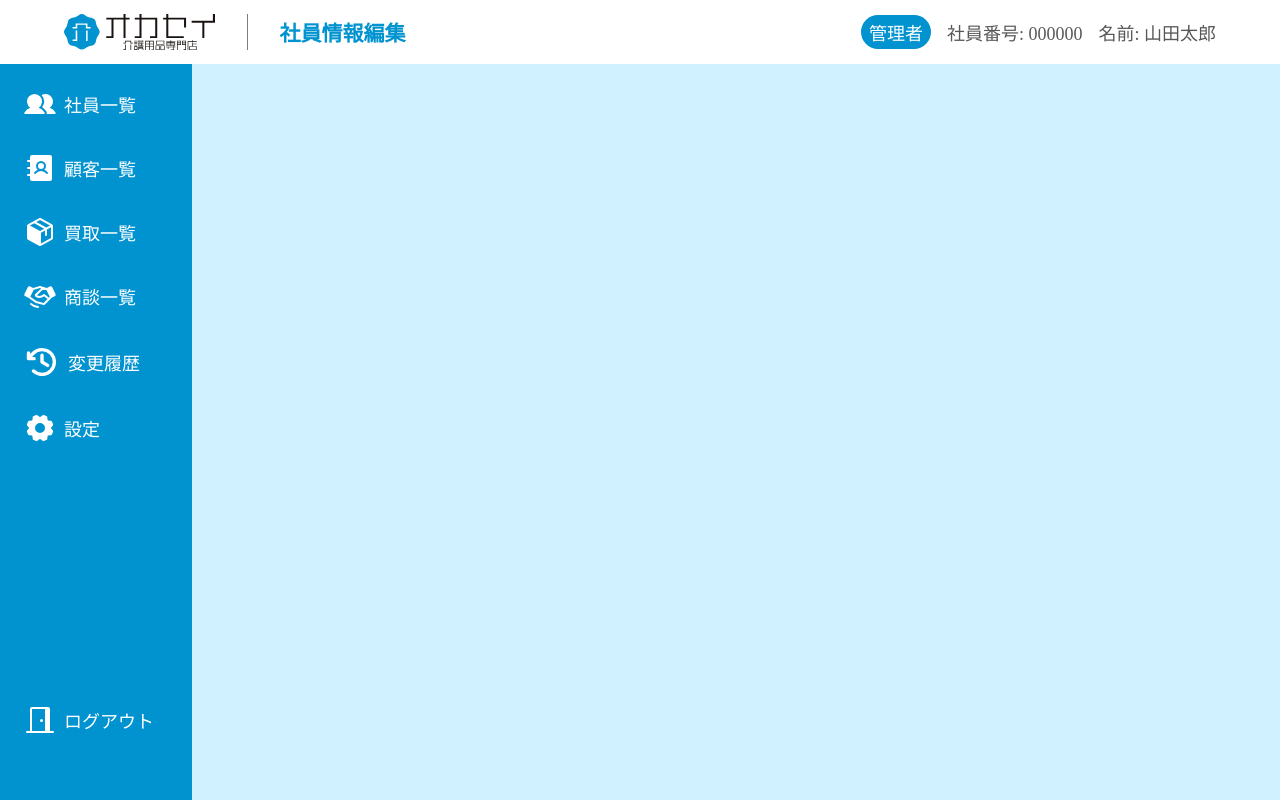
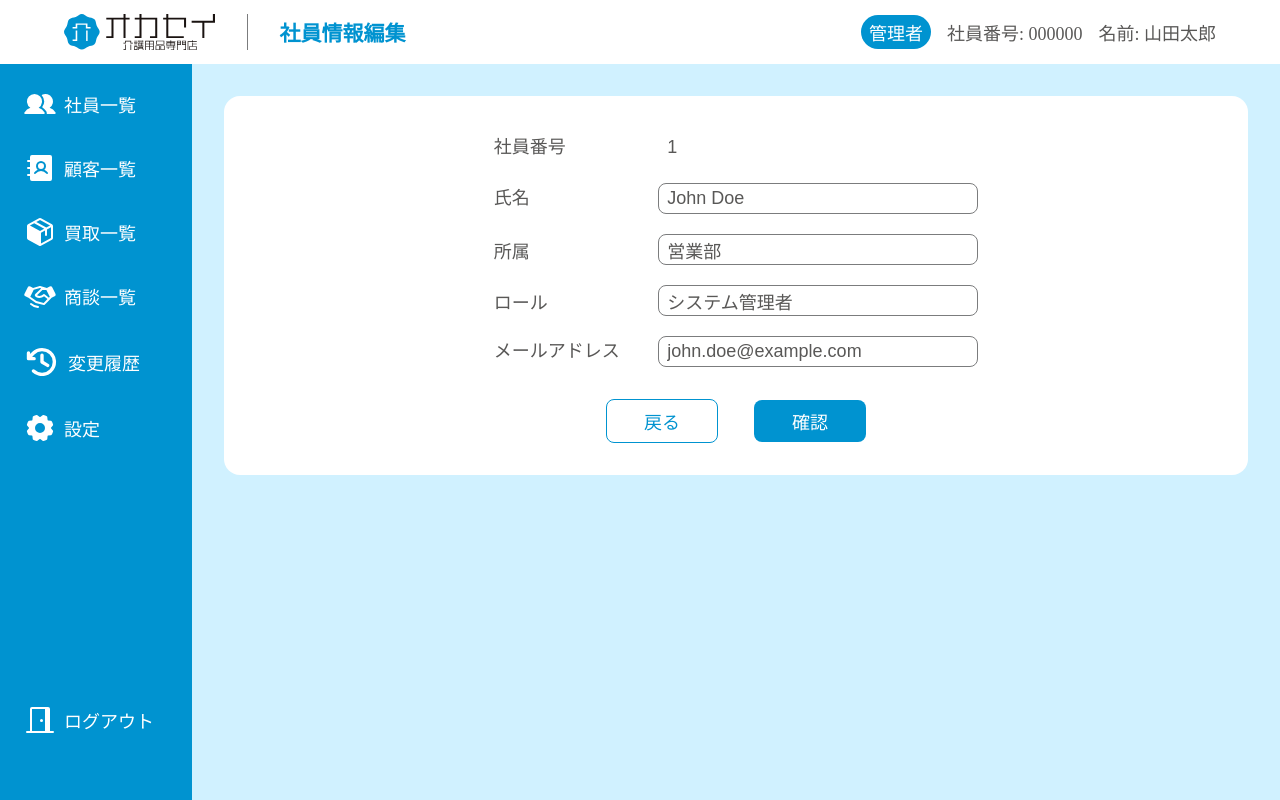
Before and after one commit to studioexu/okasei-business-create, a SvelteKit app: page /users/1 in a window 1280 px wide. Built offline with nearby package versions, Linux system fonts and the light colour scheme.

Commit message:
feature: ユーザー編集画面を作成

```diff
--- a/src/routes/users/[id]/+page.svelte
+++ b/src/routes/users/[id]/+page.svelte
@@ -1,5 +1,246 @@
-<script lang="ts" context="module"></script>
-<script lang="ts"></script>
+<script lang="ts" context="module">
+	import { goto } from '$app/navigation'
+	import { page } from '$app/stores'
+	import { roles, users } from '@/stores/users'
+	import { debounce, toKebab } from '@/libs/utils'
+	import type { Role, User, UserKey } from '@/libs/types'
+	import ResultModal from '@/views/modals/ResultModal.svelte'
+</script>
 
+<script lang="ts">
+	const user: User = <User>$users.find(user => `${user.employeeNumber}` === $page.params.id)
+	$: fieldsets = [
+		{
+			id: 'employeeNumber',
+			type: 'number',
+			text: '社員番号',
+			isError: false,
+			errorText: '社員番号は0より大きい数を入力してください。'
+		},
+		{
+			id: 'name',
+			type: 'text',
+			text: '氏名'
+		},
+		{
+			id: 'belongsTo',
+			type: 'text',
+			text: '所属'
+		},
+		{
+			id: 'role',
+			type: 'text',
+			list: 'roles',
+			options: $roles,
+			text: 'ロール',
+			isError: false,
+			errorText: 'ロールは選択肢に該当するものを選んでください。'
+		},
+		{
+			id: 'email',
+			type: 'text',
+			text: 'メールアドレス',
+			isError: false,
+			errorText: 'メールアドレスを入力してください。'
+		}
+	] as {
+		id: UserKey
+		type: string
+		list?: string
+		options?: string[]
+		text: string
+		isError?: boolean
+		errorText?: string
+	}[]
 
-<style></style>
+	let isConfirming: boolean = false
+
+	$: isDisabled = !Object.keys(user).every(key => {
+		const localKey = <UserKey>key
+		const localUser = user[localKey]
+		const fieldset = fieldsets.find(fieldset => fieldset.id === localKey)
+
+		return (
+			(typeof localUser === 'number' ? localUser > 0 : localUser !== '') &&
+			fieldset &&
+			!fieldset.isError
+		)
+	})
+
+	let isNavigating: boolean = false
+	let isShown: boolean = false
+	let isSucceeded: boolean = false
+
+	const onInput = debounce((event: Event, id: string) => {
+		if (user.hasOwnProperty(id)) {
+			const content: string = (<HTMLInputElement>event.target).value
+			const fieldset = fieldsets.find(fieldset => fieldset.id === id)
+
+			switch (id) {
+				case 'employeeNumber':
+					user[id] = Number(content.replace(/^0+(?=\d)/, ''))
+
+					if (fieldset) fieldset.isError = user[id] <= 0
+
+					break
+
+				case 'name':
+				case 'belongsTo':
+					user[id] = content
+					break
+
+				case 'role':
+					user[id] = <Role>content
+
+					if (fieldset) fieldset.isError = !$roles.includes(<Role>content)
+
+					break
+
+				case 'email':
+					user[id] = content
+					if (fieldset)
+						fieldset.isError = !/^[A-Za-z0-9._%+-]+@[A-Za-z0-9.-]+\.[A-Za-z]{2,}$/.test(user[id])
+					break
+			}
+		}
+	}, 500)
+
+	const goBack = () => goto('/users')
+
+	const onClick = () => {
+		if (confirm('ページを移動しますか？')) {
+			isNavigating = true
+			goBack()
+		}
+	}
+
+	const onSubmit = debounce(async (event: Event) => {
+		event.preventDefault()
+
+		if (!isDisabled) {
+			try {
+				const formData = new FormData()
+
+				for (const key in user) formData.append(key, <string>user[<UserKey>key])
+
+				users.set(
+					$users.map(localUser =>
+						localUser.employeeNumber === user.employeeNumber ? user : localUser
+					)
+				)
+				isShown = true
+				isSucceeded = true
+			} catch (error) {
+				isShown = true
+				isSucceeded = false
+			}
+		}
+	}, 500)
+
+	$: {
+		if (isConfirming && isShown && isSucceeded) setTimeout(() => goBack(), 2000)
+	}
+</script>
+
+<div class="container">
+	<form class="form" id="new-user" on:submit={event => onSubmit(event)}>
+		{#each fieldsets as fieldset}
+			<fieldset>
+				<label for={toKebab(fieldset.id)}>{fieldset.text}</label>
+				<div class="input-container">
+					{#if fieldset.isError && fieldset.errorText}
+						<span class="font-error">{fieldset.errorText}</span>
+					{/if}
+					<input
+						class:error={fieldset.isError}
+						class:readonly={isConfirming || fieldset.id === 'employeeNumber'}
+						type={fieldset.type}
+						id={toKebab(fieldset.id)}
+						value={user[fieldset.id]}
+						list={fieldset.list ?? ''}
+						readonly={isConfirming}
+						on:input={event => onInput(event, fieldset.id)}
+					/>
+				</div>
+				{#if fieldset.list && fieldset.options}
+					<datalist id={fieldset.list}>
+						{#each fieldset.options as _, index}
+							<option value={fieldset.options[index]} />
+						{/each}
+					</datalist>
+				{/if}
+			</fieldset>
+		{/each}
+		<div class="btns">
+			<button
+				class="secondary"
+				type="button"
+				on:click={() => (isConfirming ? (isConfirming = false) : onClick())}
+			>
+				{isConfirming ? '修正' : '戻る'}
+			</button>
+			{#if isConfirming}
+				<button class="primary" type="submit">登録</button>
+			{:else}
+				<button
+					class="primary"
+					class:disabled={isDisabled}
+					type="button"
+					on:click={() => (isConfirming = true)}>確認</button
+				>
+			{/if}
+		</div>
+	</form>
+	{#if isConfirming && isShown}
+		<ResultModal {isSucceeded} on:click={() => (isSucceeded ? goBack() : (isShown = false))} />
+	{/if}
+</div>
+
+<style lang="scss">
+	.container {
+		width: 100%;
+
+		.form {
+			background: #fff;
+			border-radius: 16px;
+			padding: 32px;
+			margin: 0 auto;
+
+			> fieldset {
+				margin-bottom: 16px;
+				text-align: center;
+
+				label {
+					display: inline-block;
+					width: 160px;
+					text-align: left;
+				}
+
+				.input-container {
+					display: inline-block;
+					width: 320px;
+					text-align: left;
+
+					> input {
+						width: 100%;
+						padding: 4px 8px;
+						margin-top: 4px;
+					}
+				}
+			}
+
+			.btns {
+				margin-top: 32px;
+				text-align: center;
+
+				button {
+					display: inline-block;
+
+					&:first-child {
+						margin-right: 32px;
+					}
+				}
+			}
+		}
+	}
+</style>
```
